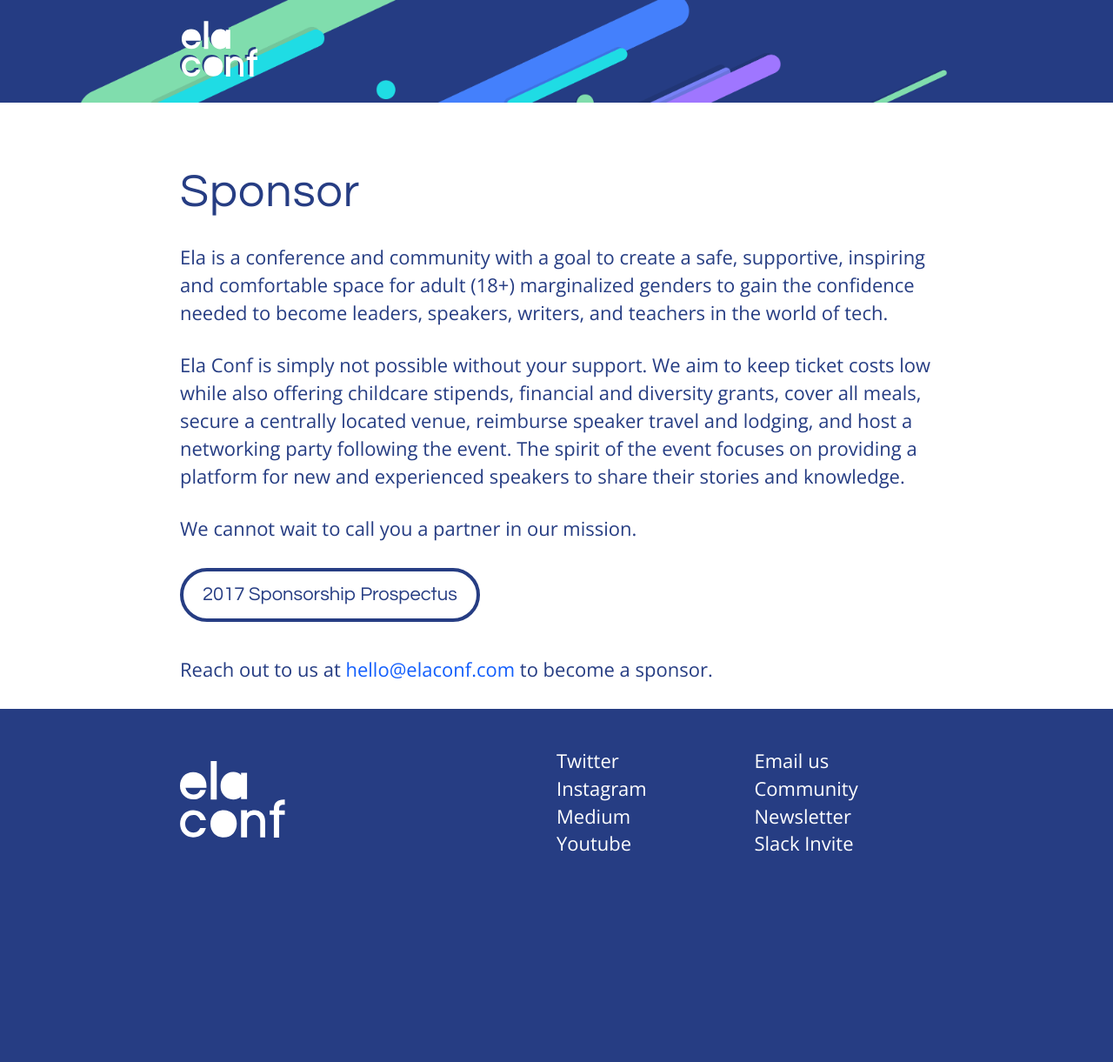
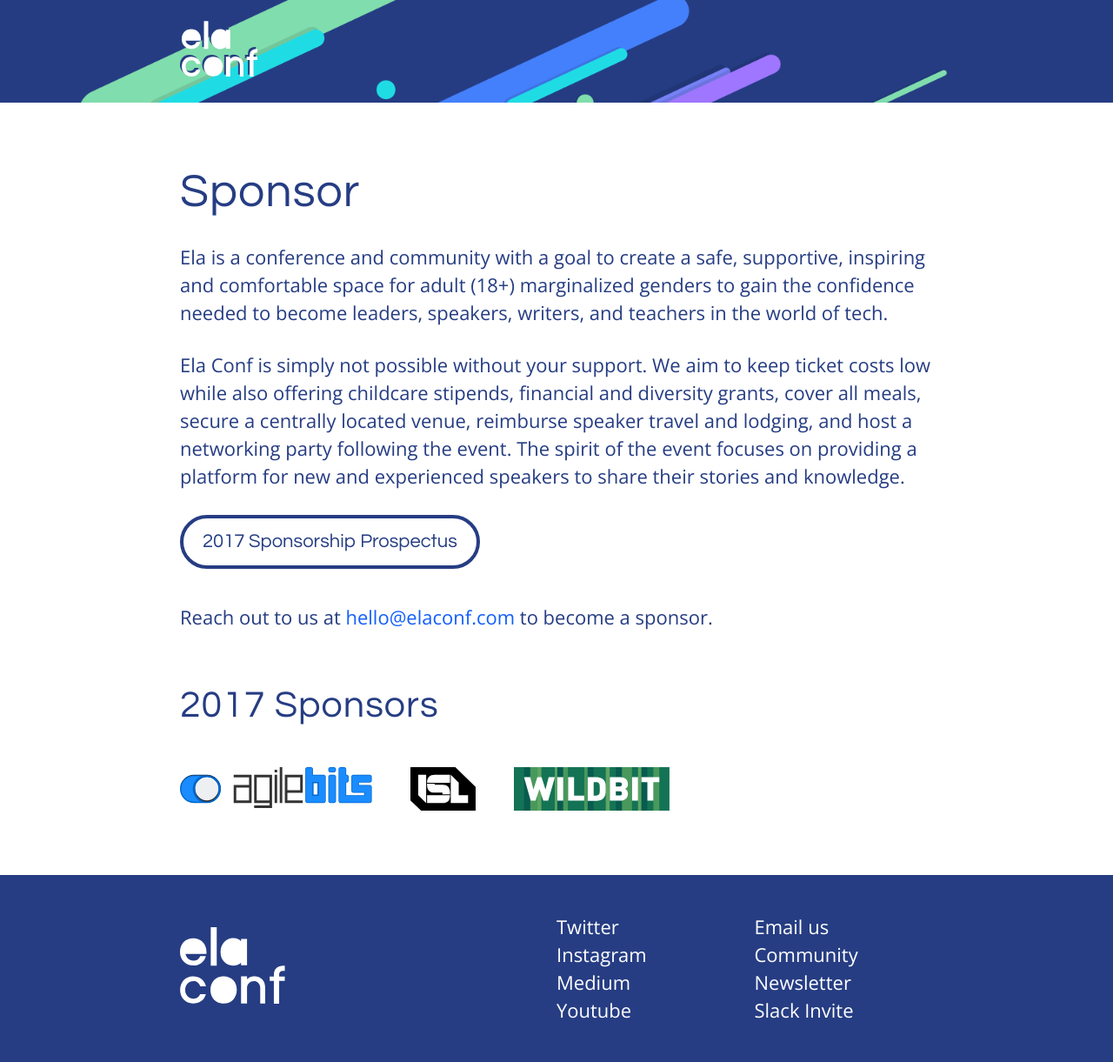
Before and after one commit to elaconf/elaconf.github.io, a Jekyll site: the page built from sponsor/index.md, in a window 1280 px wide. Shown: the whole page at 87% size. Built offline with Jekyll 4.4.1, drawn with Linux system fonts in a browser that asks for light colours; before the commit the page ends 1030 px from its top, so only the background shows below that.

Commit message:
adds sponsors

```diff
--- a/_data/levels.yml
+++ b/_data/levels.yml
@@ -1,9 +1,5 @@
 - name: Community Builder
-
 - name: Conference Supporter
-
 - name: Ecosystem Supporter
-
 - name: Signature Sponsor
-
 - name: Networking Event Sponsor
--- a/_sass/_sponsors.scss
+++ b/_sass/_sponsors.scss
@@ -1,41 +1,16 @@
-.sponsor-image {
-  display: block;
-  margin: 2em auto;
-  max-width: 60%;
+.sponsors {
+  @extend %flex;
+  @extend %flex-wrap;
+  //@extend %flex-space-between;
 
-  @include breakpoint(medium) {
-    display: inline-block;
-    height: 150px;
-    margin: 0 .5em 0 0;
-  }
-
+  margin: 2em 0 3em;
 }
 
-.sponsor-level {
-  @include clearfix();
+.sponsor {
+  display: block;
+  margin-right: 2em;
 
-  margin-bottom: .5em;
+  svg {
+    height: 50px;
+  }
 }
-
-.sponsors-level-name {
-
-  @extend %h3;
-
-  @include breakpoint(medium) {
-    background: $purple;
-    color: $white;
-    float: left;
-    font-size: 1em;
-    height: 150px;
-    margin-right: 1em;
-    padding: .25em;
-    text-align: center;
-    width: 150px;
-  }
-
-}
-
-.sponsor-level-individuals .sponsors-images {
-  font-family: $font-headings;
-  padding: 1em 0;
-}
--- a/css/elaconf.scss
+++ b/css/elaconf.scss
@@ -23,7 +23,7 @@
 @import 'homepage'; // front page styles
   @import 'organizers';
   @import 'speakers';
-  //@import 'sponsors';
+  @import 'sponsors';
   //@import 'agenda';
   @import 'jobs';
   //@import 'volunteers';
--- a/package.json
+++ b/package.json
@@ -3,7 +3,7 @@
   "version": "0.0.0",
   "description": "",
   "scripts": {
-    "test": "scss-lint _sass/*.scss"
+    "test": "scss-lint _sass/*.scss && node test/*.js | tap-min"
   },
   "dependencies": {
     "scsslint": "0.0.3"
--- a/sponsor/index.html
+++ /dev/null
@@ -1,15 +0,0 @@
----
-title: Sponsor
-layout: page
-description: Your sponsorship will make Ela Conf 2017 even better and support marginalized genders in tech.
----
-
-<p>Ela is a conference and community with a goal to create a safe, supportive, inspiring and comfortable space for adult (18+) marginalized genders to gain the confidence needed to become leaders, speakers, writers, and teachers in the world of tech.</p>
-
-<p>Ela Conf is simply not possible without your support. We aim to keep ticket costs low while also offering childcare stipends, financial and diversity grants, cover all meals, secure a centrally located venue, reimburse speaker travel and lodging, and host a networking party following the event. The spirit of the event focuses on providing a platform for new and experienced speakers to share their stories and knowledge.</p>
-
-<p>We cannot wait to call you a partner in our mission.</p>
-
-<p><a class="button" href="/docs/ela-prospectus-2017.pdf">2017 Sponsorship Prospectus</a></p>
-
-<p>Reach out to us at <a href="mailto:hello@elaconf.com">hello@elaconf.com</a> to become a sponsor.</p>
--- /dev/null
+++ b/sponsor/index.md
@@ -0,0 +1,22 @@
+---
+title: Sponsor
+layout: page
+description: Your sponsorship will make Ela Conf 2017 even better and support marginalized genders in tech.
+---
+
+Ela is a conference and community with a goal to create a safe, supportive, inspiring and comfortable space for adult (18+) marginalized genders to gain the confidence needed to become leaders, speakers, writers, and teachers in the world of tech.
+
+Ela Conf is simply not possible without your support. We aim to keep ticket costs low while also offering childcare stipends, financial and diversity grants, cover all meals, secure a centrally located venue, reimburse speaker travel and lodging, and host a networking party following the event. The spirit of the event focuses on providing a platform for new and experienced speakers to share their stories and knowledge.
+
+<p><a class="button" href="/docs/ela-prospectus-2017.pdf">2017 Sponsorship Prospectus</a></p>
+
+Reach out to us at [hello@elaconf.com](mailto:hello@elaconf.com) to become a sponsor.
+
+## 2017 Sponsors
+
+<div class="sponsors">
+{% for sponsor in site.data.sponsors %}
+{% assign img = '/sponsors/' | append: sponsor.name | downcase | append: '.svg' %}
+<a href="{{sponsor.site}}" class="sponsor">{% include {{img}} %}</a>
+{% endfor %}
+</div>
```
Also changed, not shown: _data/sponsors.yml (+11 -4 lines), test/ela.test.js (+9 -6 lines), Gemfile.lock, _includes/sponsors/agilebits.svg (added), _includes/sponsors/wildbit.svg (added).
